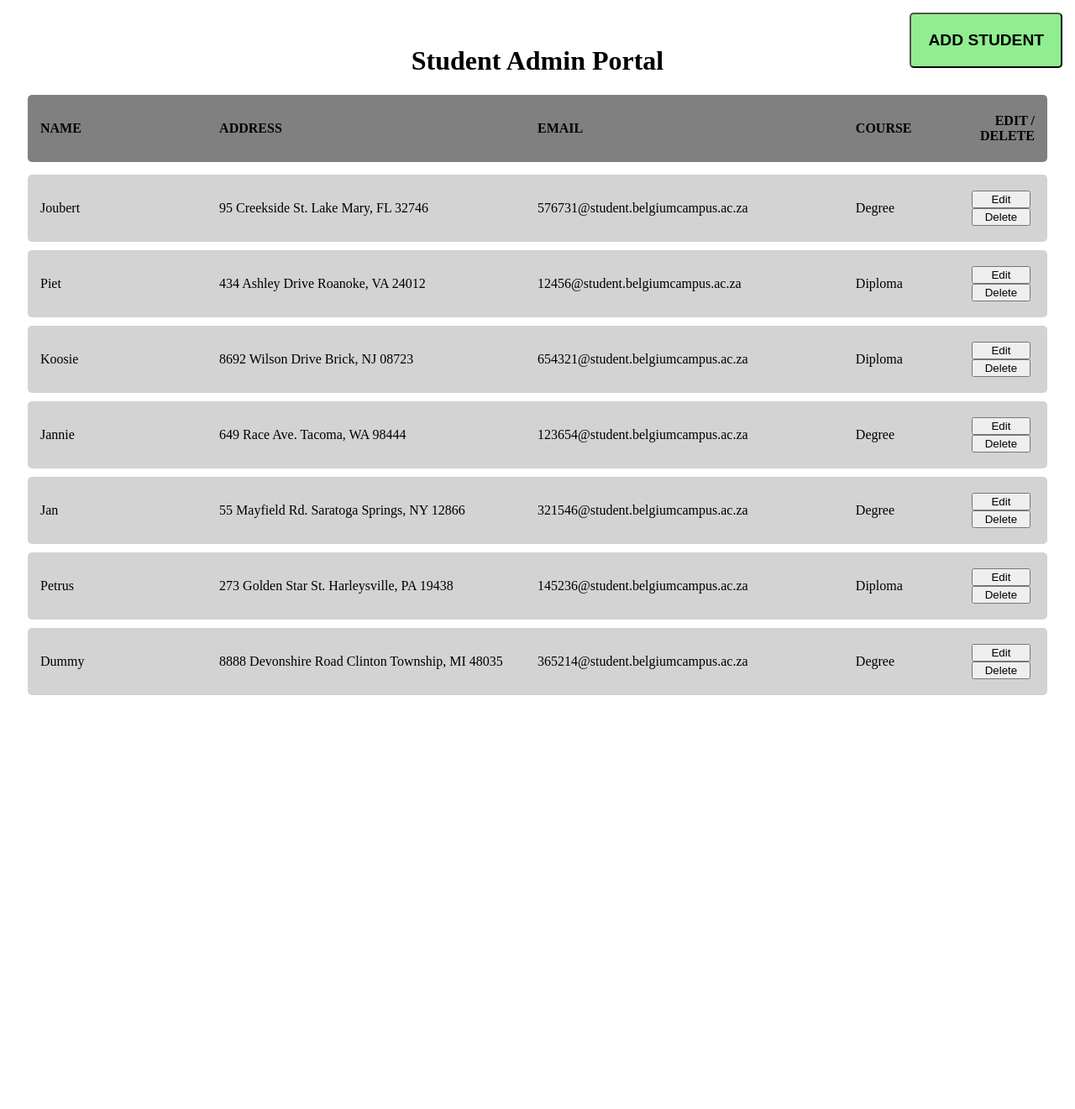
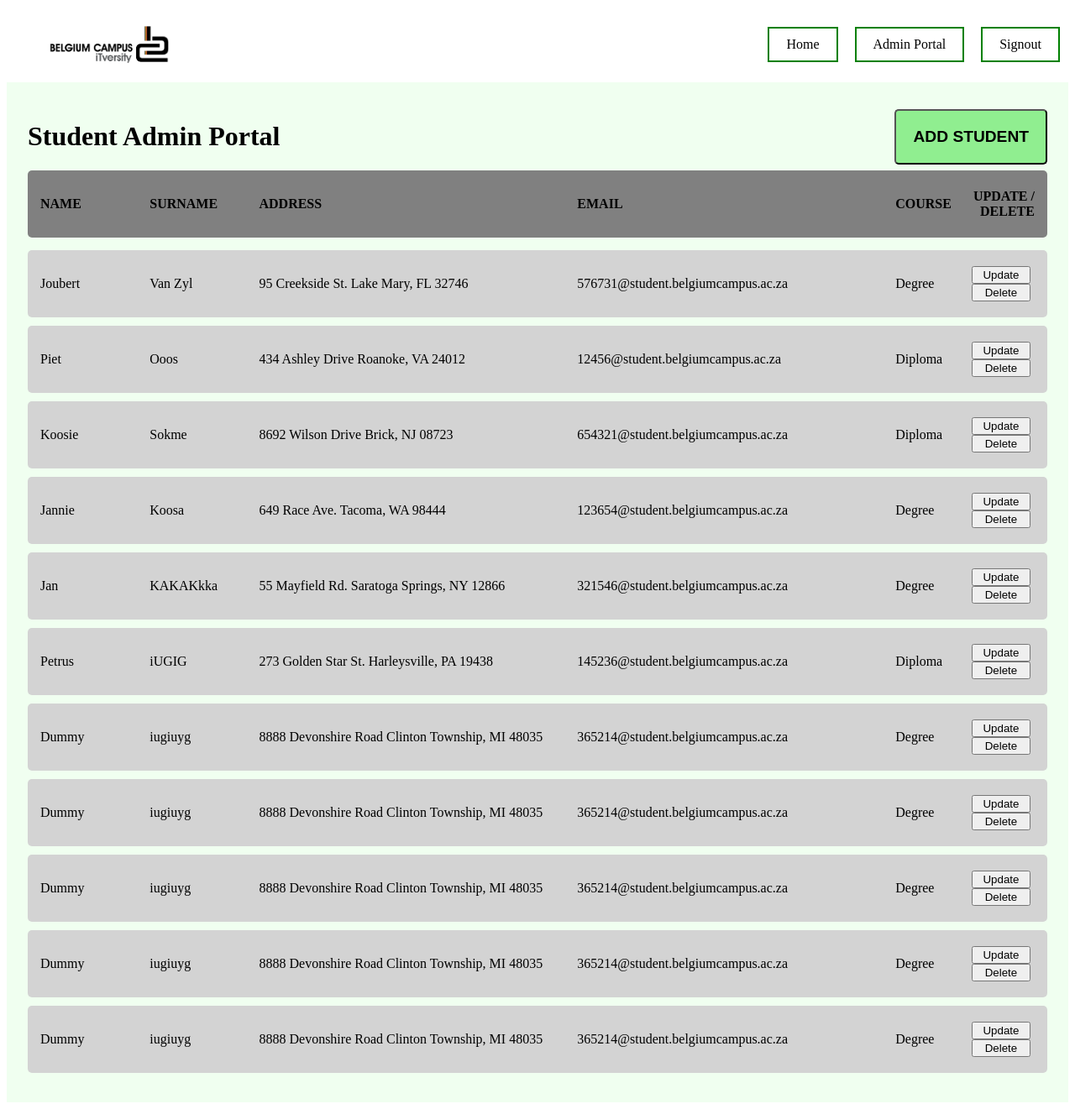
Before and after one commit to RuhanPotgieter/PRG381_Project_2022, a Vue app in the folder frontend/: page /admin in a window 1280 px wide. Shown: the whole page at 84% size. Before the commit the page ends 871 px from the top, so only its background shows below. Built offline with nearby package versions, Linux system fonts and the light colour scheme; what @formkit/vue would draw is missing.

Commit message:
Multiple updates
- Finished admin portal
- Added navbar (still requires functionality)

```diff
--- a/frontend/src/components/Navbar.vue
+++ b/frontend/src/components/Navbar.vue
@@ -1,9 +1,49 @@
 <template>
-
+    <div class="navbar">
+        <img class="logo" src="../assets/logo.png" />
+        <div class="links">
+            <a class="link" href="">Home</a>
+            <a class="link" href="">Admin Portal</a>
+            <a class="link" href="">Signout</a>
+        </div>
+    </div>
 </template>
 
 <script>
 </script>
 
 <style>
+.navbar {
+    height: 90px;
+    display: flex;
+    justify-content: space-between;
+    align-items: center;
+}
+
+.logo {
+    height: 100%;
+    margin-left: 50px;
+}
+
+.links {}
+
+.link {
+    margin-left: 10px;
+    margin-right: 10px;
+}
+
+a:link, a:visited {
+  background-color: white;
+  color: black;
+  border: 2px solid green;
+  padding: 10px 20px;
+  text-align: center;
+  text-decoration: none;
+  display: inline-block;
+}
+
+a:hover, a:active {
+  background-color: green;
+  color: white;
+}
 </style>
--- /dev/null
+++ b/frontend/src/components/StudentAdd.vue
@@ -0,0 +1,61 @@
+<template>
+    <div class="modal">
+        <div class="header">
+            <h2>Add Student</h2>
+            <button class="edit-cancel" @click="cancel">✖</button>
+        </div>
+        <FormKit type="form" style="min-width: 500px; background-color: lightgrey; padding: 10px;">
+            <FormKitSchema :schema="StudentFormSchema" />
+        </FormKit>
+    </div>
+</template>
+
+<script>
+import { FormKitSchema } from '@formkit/vue'
+import StudentFormSchema from "../config/StudentFormSchema.json"
+export default {
+    name: 'StudentAdd',
+    components: {
+        FormKitSchema
+    },
+    data() {
+        return {
+            StudentFormSchema
+        }
+    },
+    props: [
+        'student',
+    ],
+    methods: {
+        cancel() {
+            this.$emit('cancel')
+        }
+    },
+}
+</script>
+
+<style>
+.header {
+    display: flex;
+    justify-content: space-between;
+    align-items: center;
+}
+
+.modal {
+    position: absolute;
+    top: 50%;
+    left: 50%;
+    transform: translate(-50%, -50%);
+
+    -webkit-box-shadow: -2px -1px 15px 7px rgba(0, 0, 0, 0.5);
+    -moz-box-shadow: -3px -2px 30px 14px rgba(0, 0, 0, 0.425);
+    box-shadow: -4px -3px 45px 21px rgba(0, 0, 0, 0.35);
+}
+
+.edit-cancel {
+    background-color: red;
+    padding: 8px 12px 8px 12px; /* top right bottom left */
+    border-radius: 5px;
+    cursor: pointer;
+}
+</style>
--- a/frontend/src/components/StudentDelete.vue
+++ b/frontend/src/components/StudentDelete.vue
@@ -1,6 +1,6 @@
 <template>
     <div class="modal">
-        <h1>Are you sure you want to delete</h1>
+        <h1 style="margin-top:0">Are you sure you want to delete</h1>
         <h3>{{ student.student_name }}?</h3>
         <button>Delete</button>
         <button class="cancel" @click="cancel">Cancel</button>
--- a/frontend/src/components/StudentEdit.vue
+++ b/frontend/src/components/StudentEdit.vue
@@ -1,7 +1,10 @@
 <template>
     <div class="modal">
-        <button class="edit-cancel" @click="cancel">✖</button>
-        <FormKit type="form" style="min-width: 500px; background-color: lightgrey; padding: 50px;">
+        <div class="header">
+            <h2>Update Student</h2>
+            <button class="edit-cancel" @click="cancel">✖</button>
+        </div>
+        <FormKit type="form" style="min-width: 500px; background-color: lightgrey; padding: 10px;">
             <FormKitSchema :schema="generatedSchema" />
         </FormKit>
     </div>
@@ -37,6 +40,14 @@ export default {
                 label: "Student Name",
                 help: "This is the name of the student",
                 value: this.student.student_name,
+                validation: "required"
+            },
+            {
+                $formkit: "text",
+                name: "surname",
+                label: "Student Surname",
+                help: "This is the surname of the student",
+                value: this.student.student_surname,
                 validation: "required"
             },
             {
@@ -77,6 +88,12 @@ export default {
 </script>
 
 <style>
+.header {
+    display: flex;
+    justify-content: space-between;
+    align-items: center;
+}
+
 .modal {
     position: absolute;
     top: 50%;
@@ -89,10 +106,9 @@ export default {
 }
 
 .edit-cancel {
-    position: absolute;
-    right: 8%;
     background-color: red;
-    padding: 10px;
+    padding: 8px 12px 8px 12px; /* top right bottom left */
     border-radius: 5px;
+    cursor: pointer;
 }
 </style>
--- a/frontend/src/components/StudentListItem.vue
+++ b/frontend/src/components/StudentListItem.vue
@@ -1,11 +1,12 @@
 <template>
     <div class="row">
-        <div class="column column-18">{{ student.student_name }}</div>
+        <div class="column column-11">{{ student.student_name }}</div>
+        <div class="column column-11">{{ student.student_surname }}</div>
         <div class="column column-32">{{ student.student_address }}</div>
         <div class="column column-32">{{ student.student_email }}</div>
-        <div class="column column-9">{{ student.student_course }}</div>
-        <div class="column column-9 buttons">
-            <button class="edit-buttons" @click="editClicked">Edit</button>
+        <div class="column column-7">{{ student.student_course }}</div>
+        <div class="column column-7 buttons">
+            <button class="edit-buttons" @click="editClicked">Update</button>
             <button class="edit-buttons" @click="deleteClicked">Delete</button>
         </div>
     </div>
@@ -38,12 +39,12 @@ export default {
     justify-content: center;
 }
 
-.column-9 {
-    width: 9%;
+.column-7 {
+    width: 7%;
 }
 
-.column-18 {
-    width: 18%;
+.column-11 {
+    width: 11%;
 }
 
 .column-32 {
--- a/frontend/src/config/StudentFormSchema.json
+++ b/frontend/src/config/StudentFormSchema.json
@@ -4,6 +4,13 @@
     "name": "name",
     "label": "Student Name",
     "help": "This is the name of the student",
+    "validation": "required"
+  },
+  {
+    "$formkit": "text",
+    "name": "surnamname",
+    "label": "Student Surname",
+    "help": "This is the surname of the student",
     "validation": "required"
   },
   {
--- a/frontend/src/config/Students.json
+++ b/frontend/src/config/Students.json
@@ -2,6 +2,7 @@
     {
         "student_id": 0,
         "student_name": "Joubert",
+        "student_surname": "Van Zyl",
         "student_address": "95 Creekside St. Lake Mary, FL 32746",
         "student_email": "576731@student.belgiumcampus.ac.za",
         "student_password": "somegenericpasswprd123",
@@ -10,6 +11,7 @@
     {
         "student_id": 1,
         "student_name": "Piet",
+        "student_surname": "Ooos",
         "student_address": "434 Ashley Drive Roanoke, VA 24012",
         "student_email": "12456@student.belgiumcampus.ac.za",
         "student_password": "somegenericpasswprd123",
@@ -18,6 +20,7 @@
     {
         "student_id": 2,
         "student_name": "Koosie",
+        "student_surname": "Sokme",
         "student_address": "8692 Wilson Drive Brick, NJ 08723",
         "student_email": "654321@student.belgiumcampus.ac.za",
         "student_password": "somegenericpasswprd123",
@@ -26,6 +29,7 @@
     {
         "student_id": 3,
         "student_name": "Jannie",
+        "student_surname": "Koosa",
         "student_address": "649 Race Ave. Tacoma, WA 98444",
         "student_email": "123654@student.belgiumcampus.ac.za",
         "student_password": "somegenericpasswprd123",
@@ -34,6 +38,7 @@
     {
         "student_id": 4,
         "student_name": "Jan",
+        "student_surname": "KAKAKkka",
         "student_address": "55 Mayfield Rd. Saratoga Springs, NY 12866",
         "student_email": "321546@student.belgiumcampus.ac.za",
         "student_password": "somegenericpasswprd123",
@@ -42,6 +47,7 @@
     {
         "student_id": 5,
         "student_name": "Petrus",
+        "student_surname": "iUGIG",
         "student_address": "273 Golden Star St. Harleysville, PA 19438",
         "student_email": "145236@student.belgiumcampus.ac.za",
         "student_password": "somegenericpasswprd123",
@@ -50,6 +56,43 @@
     {
         "student_id": 6,
         "student_name": "Dummy",
+        "student_surname": "iugiuyg",
+        "student_address": "8888 Devonshire Road Clinton Township, MI 48035",
+        "student_email": "365214@student.belgiumcampus.ac.za",
+        "student_password": "somegenericpasswprd123",
+        "student_course": "Degree"
+    },
+    {
+        "student_id": 7,
+        "student_name": "Dummy",
+        "student_surname": "iugiuyg",
+        "student_address": "8888 Devonshire Road Clinton Township, MI 48035",
+        "student_email": "365214@student.belgiumcampus.ac.za",
+        "student_password": "somegenericpasswprd123",
+        "student_course": "Degree"
+    },
+    {
+        "student_id": 8,
+        "student_name": "Dummy",
+        "student_surname": "iugiuyg",
+        "student_address": "8888 Devonshire Road Clinton Township, MI 48035",
+        "student_email": "365214@student.belgiumcampus.ac.za",
+        "student_password": "somegenericpasswprd123",
+        "student_course": "Degree"
+    },
+    {
+        "student_id": 9,
+        "student_name": "Dummy",
+        "student_surname": "iugiuyg",
+        "student_address": "8888 Devonshire Road Clinton Township, MI 48035",
+        "student_email": "365214@student.belgiumcampus.ac.za",
+        "student_password": "somegenericpasswprd123",
+        "student_course": "Degree"
+    },
+    {
+        "student_id": 10,
+        "student_name": "Dummy",
+        "student_surname": "iugiuyg",
         "student_address": "8888 Devonshire Road Clinton Township, MI 48035",
         "student_email": "365214@student.belgiumcampus.ac.za",
         "student_password": "somegenericpasswprd123",
--- a/frontend/src/pages/Admin.vue
+++ b/frontend/src/pages/Admin.vue
@@ -1,18 +1,24 @@
 <template>
     <div>
-        <div style="padding:25px;">
-            <h1 style="text-align:center">Student Admin Portal</h1>
-            <button class="add">Add Student</button>
+        <Navbar />
+        <div style="padding:25px; background-color: honeydew;">
+            <div class="header">
+                <h1 style="text-align:center">Student Admin Portal</h1>
+                <button class="add" @click="addShow">Add Student</button>
+            </div>
             <div class="heading-row">
-                <div class="heading-column heading-column-18">Name</div>
+                <div class="heading-column heading-column-11">Name</div>
+                <div class="heading-column heading-column-11">Surname</div>
                 <div class="heading-column heading-column-32">Address</div>
                 <div class="heading-column heading-column-32">Email</div>
-                <div class="heading-column heading-column-9">Course</div>
-                <div class="heading-column heading-column-9 edit">Edit / Delete</div>
+                <div class="heading-column heading-column-7">Course</div>
+                <div class="heading-column heading-column-7 edit">Update / Delete</div>
             </div>
-            <StudentListItem v-for="student in Students" :key="student.student_id" :student="student" @edit="editShow" @delete="deleteShow" />
+            <StudentListItem v-for="student in Students" :key="student.student_id" :student="student" @edit="editShow"
+                @delete="deleteShow" />
 
         </div>
+        <StudentAdd v-if="bShowAddModal" @cancel="addCancel" />
         <StudentEdit v-if="bShowEditModal" :student="student" @cancel="editCancel" />
         <StudentDelete v-if="bShowDeleteModal" :student="student" @cancel="deleteCancel" />
     </div>
@@ -21,33 +27,48 @@
 <script>
 import Students from '../config/Students.json'
 import StudentListItem from '@/components/StudentListItem.vue'
+import StudentAdd from "@/components/StudentAdd.vue"
 import StudentEdit from "@/components/StudentEdit.vue"
 import StudentDelete from "@/components/StudentDelete.vue"
+import Navbar from "../components/Navbar.vue"
 
 export default {
     data() {
         return {
             Students,
             student: null,
+            bShowAddModal: false,
             bShowEditModal: false,
             bShowDeleteModal: false,
         }
     },
     components: {
         StudentListItem,
+        StudentAdd,
         StudentEdit,
-        StudentDelete
+        StudentDelete,
+        Navbar,
     },
     methods: {
+        addShow() {
+            this.bShowAddModal = true
+            this.bShowEditModal = false
+            this.bShowDeleteModal = false
+        },
         editShow(id) {
             this.student = this.Students[id]
             this.bShowEditModal = true
+            this.bShowAddModal = false
             this.bShowDeleteModal = false
         },
         deleteShow(id) {
             this.student = this.Students[id]
             this.bShowDeleteModal = true
+            this.bShowAddModal = false
             this.bShowEditModal = false
+        },
+        addCancel() {
+            this.bShowAddModal = false
         },
         editCancel() {
             this.bShowEditModal = false
@@ -61,6 +82,12 @@ export default {
 </script>
 
 <style>
+.header {
+    display: flex;
+    justify-content: space-between;
+    align-items: center;
+}
+
 .heading-row {
     padding: 15px;
     width: auto;
@@ -88,12 +115,12 @@ export default {
     justify-content: center;
 }
 
-.heading-column-9 {
-    width: 9%;
+.heading-column-7 {
+    width: 7%;
 }
 
-.heading-column-18 {
-    width: 18%;
+.heading-column-11 {
+    width: 11%;
 }
 
 .heading-column-32 {
@@ -105,9 +132,6 @@ export default {
 }
 
 .add {
-    position: absolute;
-    top: 15px;
-    right: 15px;
     background-color: lightgreen;
     padding: 20px;
     text-align: center;
@@ -115,5 +139,6 @@ export default {
     font-size: larger;
     font-weight: bolder;
     text-transform: uppercase;
+    cursor: pointer;
 }
 </style>
```
Also changed, not shown: frontend/src/assets/logo.png.
